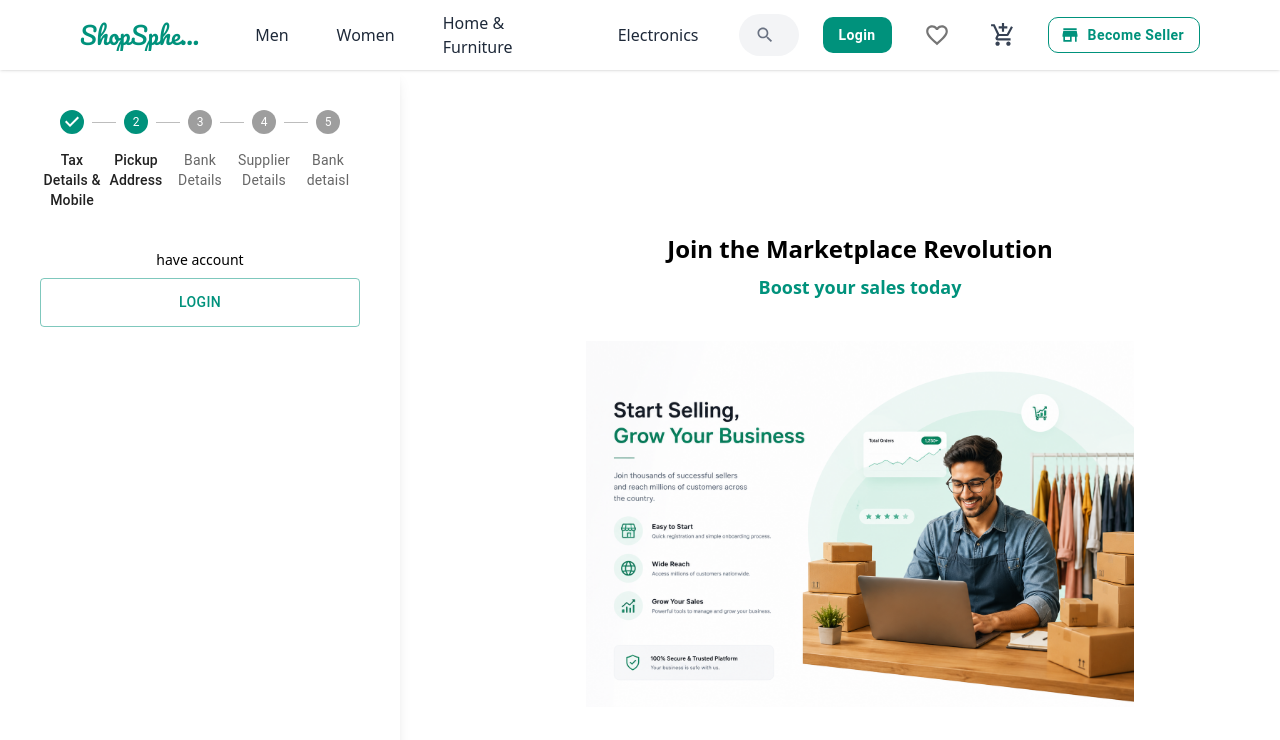
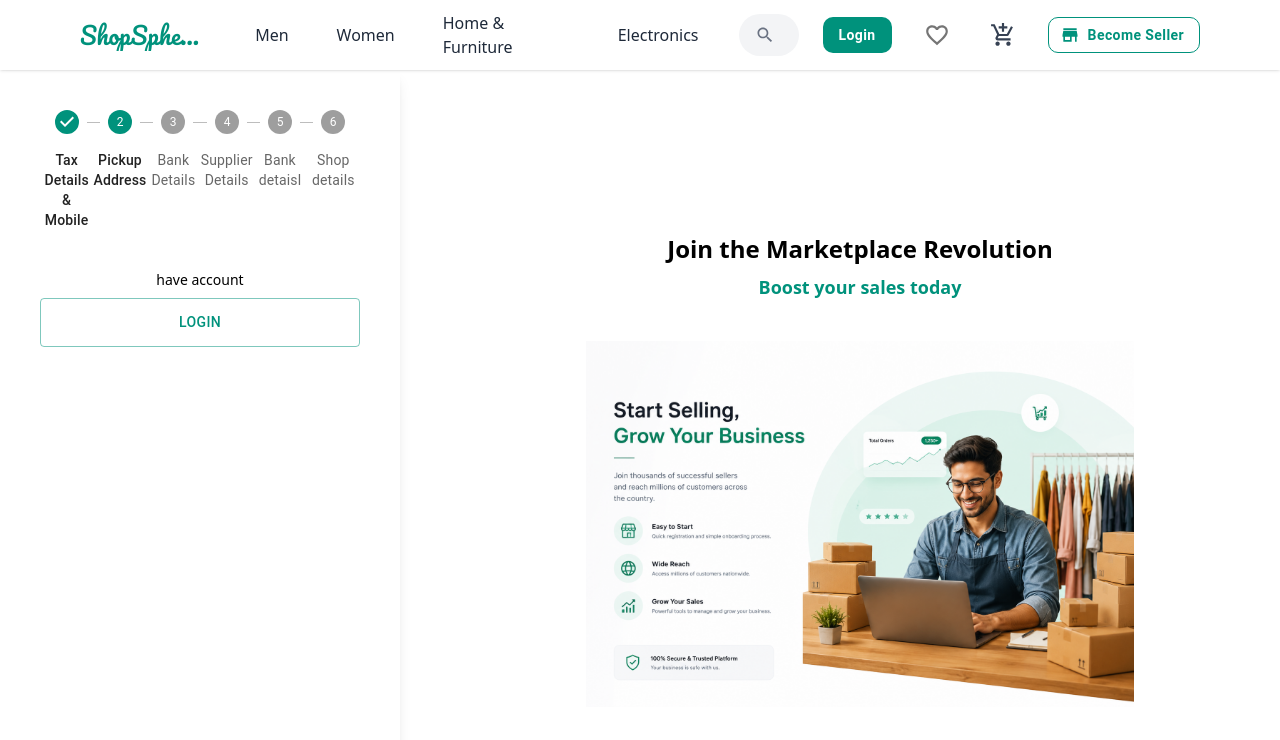
Before and after one commit to yashlodam/ecommerce_react, a React (Vite) app in the folder ecommerce_react/: page /become-seller in a window 1280 px wide. Shown: the top 740 px of the page. Built offline with nearby package versions, Linux system fonts and the light colour scheme.

Commit message:
working on register page for seller

```diff
--- a/ecommerce_react/src/customer/pages/Become_seller/SellerAccountForm.jsx
+++ b/ecommerce_react/src/customer/pages/Become_seller/SellerAccountForm.jsx
@@ -9,6 +9,7 @@ const steps = [
   "Bank Details",
   "Supplier Details",
   "Bank detaisl",
+  "Shop details"
 
 ]
 
```
